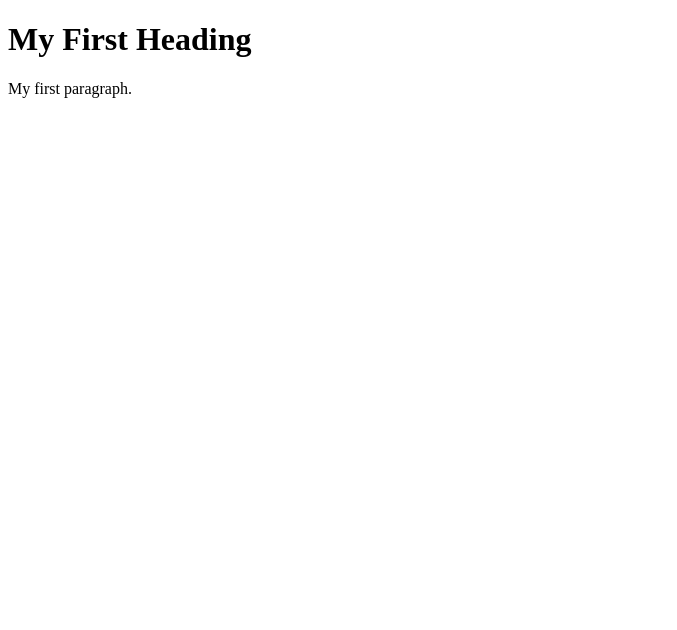
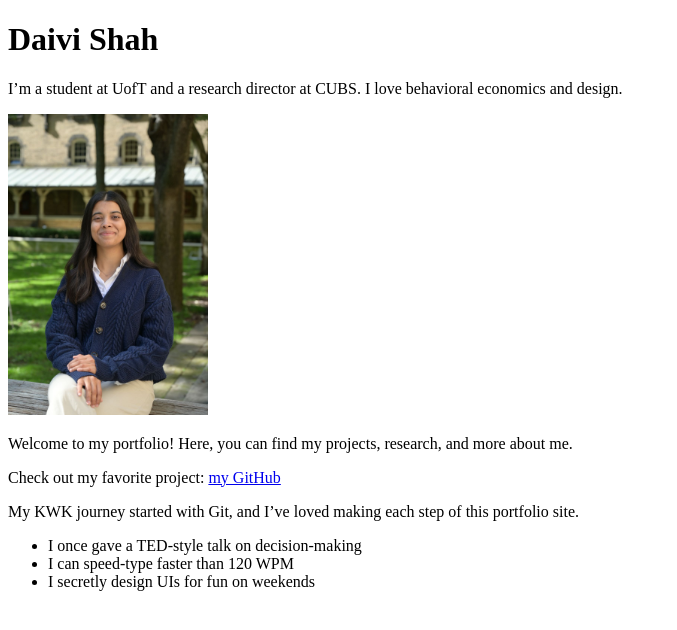
Before and after one commit to Daivi-S/git1, a plain HTML site: page index.html in a window 1280 px wide. Shown: the whole page, without its empty margins (0-677 px from the left). Drawn offline with Linux system fonts and the light colour scheme.

Commit message:
Update About Me Page with content and image

```diff
--- a/index.html
+++ b/index.html
@@ -1,9 +1,21 @@
 <!DOCTYPE html>
 <html>
 <body>
+<h1>Daivi Shah</h1>
+<p>I’m a student at UofT and a research director at CUBS. I love behavioral economics and design.</p>
 
-<h1>My First Heading</h1>
-<p>My first paragraph.</p>
+<img src="daivi.jpg" alt="A picture of me" width="200">
+<p>Welcome to my portfolio! Here, you can find my projects, research, and more about me.</p>
+<p>Check out my favorite project: <a href="https://github.com/Daivi-S">my GitHub</a></p>
+
+<p>My KWK journey started with Git, and I’ve loved making each step of this portfolio site.</p>
+
+<ul>
+  <li>I once gave a TED-style talk on decision-making</li>
+  <li>I can speed-type faster than 120 WPM</li>
+  <li>I secretly design UIs for fun on weekends</li>
+</ul>
+
 
 </body>
 </html>
```
Also changed, not shown: daivi.jpg (added).
